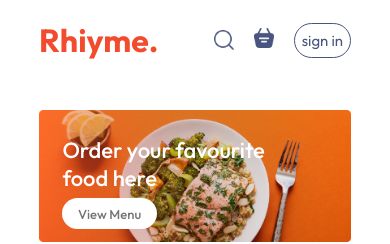
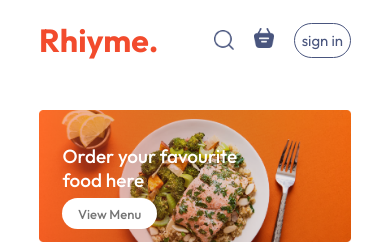
Before and after one commit to Fidel-wole/Food-delivery-app, a React (Vite) app in the folder frontend/: page / in a window 390 px wide. Shown: the top 244 px of the page. Built offline with nearby package versions, Linux system fonts and the light colour scheme.

Commit message:
Update Header.css

```diff
--- a/frontend/src/components/Header/Header.css
+++ b/frontend/src/components/Header/Header.css
@@ -68,7 +68,9 @@
     }
 }
 @media(max-width:750px){
-
+.header-contents h2{
+    font-size:max(4.5vw, 19px);
+}
 
     .header-contents{
         max-width: 65%;
```
